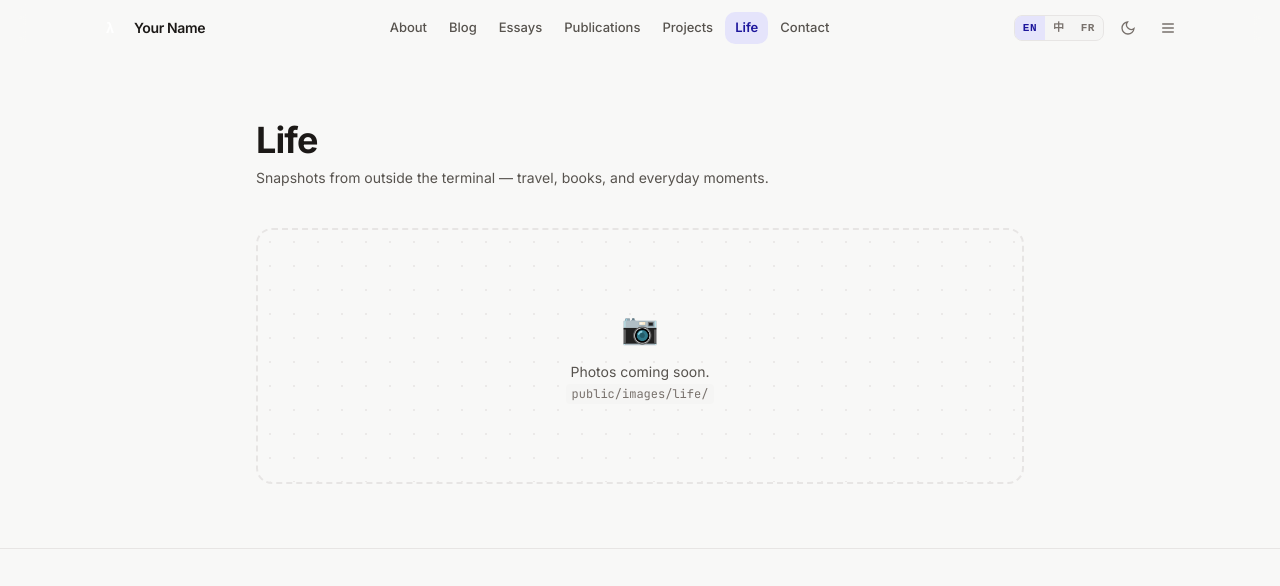
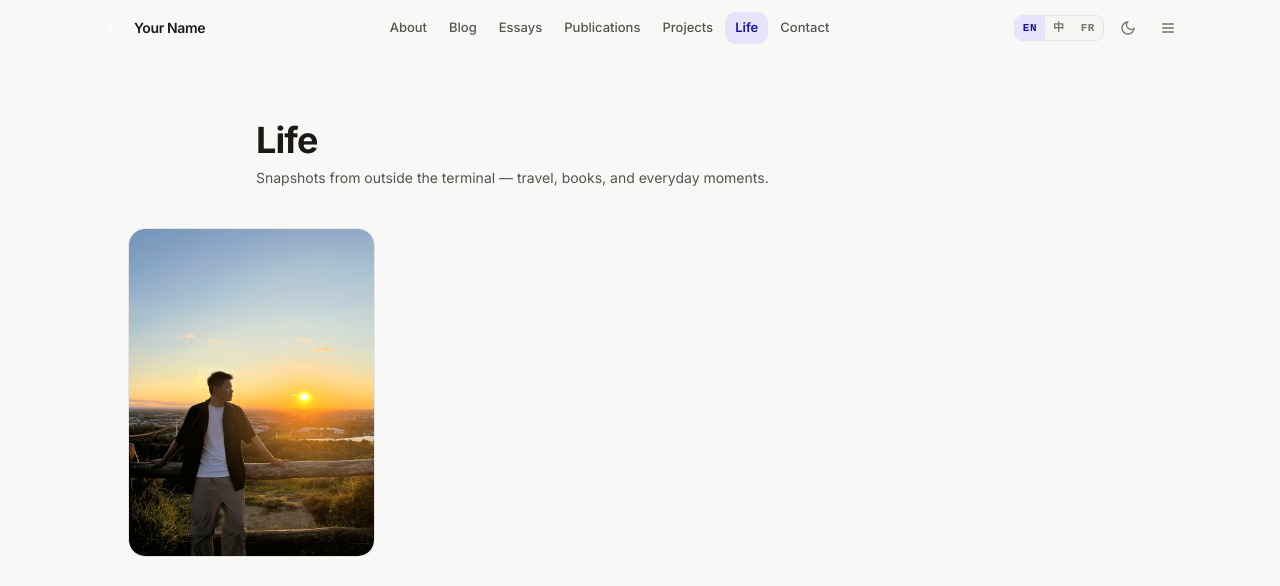
Before and after one commit to ze2phyrzhenyin/ze2phyrzhenyin.github.io, an Astro site: page /life in a window 1280 px wide. Shown: the top 586 px of the page. Built offline with nearby package versions, Linux system fonts and the light colour scheme; Astro itself is replaced by a stand-in of ours.

Commit message:
Add life photo as webp

```diff
--- a/src/templates/LifePage.astro
+++ b/src/templates/LifePage.astro
@@ -6,7 +6,13 @@ import type { Lang } from '@/i18n/ui';
 const lang = (Astro.currentLocale ?? defaultLang) as Lang;
 const t    = useTranslations(lang);
 
-const photos: { src: string; alt: string; category: string }[] = [];
+const photos: { src: string; alt: string; category: string }[] = [
+  {
+    src: '/images/life/IMG_6912.webp',
+    alt: 'Life photo IMG_6912',
+    category: 'life',
+  },
+];
 ---
 <Base title={t('life.title')} description={t('life.desc')}>
   <div class="container-wide py-16">
```
Also changed, not shown: public/images/life/IMG_6912.webp (added).
